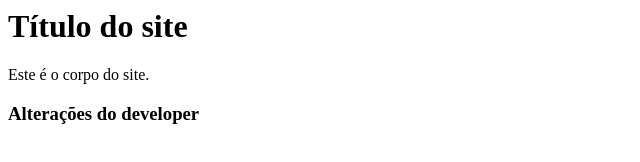
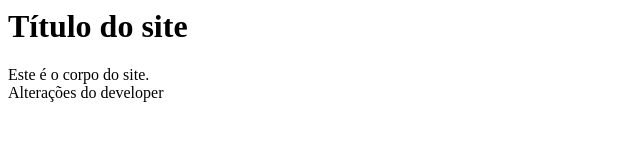
Before and after one commit to rpkraemer/conflitos, a plain HTML site: page index.html in a window 1280 px wide. Shown: the whole page, without its empty margins (0-640 px from the left). Drawn offline with Linux system fonts and the light colour scheme.

Commit message:
Troca por div

```diff
--- a/index.html
+++ b/index.html
@@ -4,6 +4,6 @@
     <h1>Título do site</h1>
     <div>Este é o corpo do site.</div>
 
-    <h3>Alterações do developer</h3>
+    <div>Alterações do developer</div>
 </body>
 </html>
```
